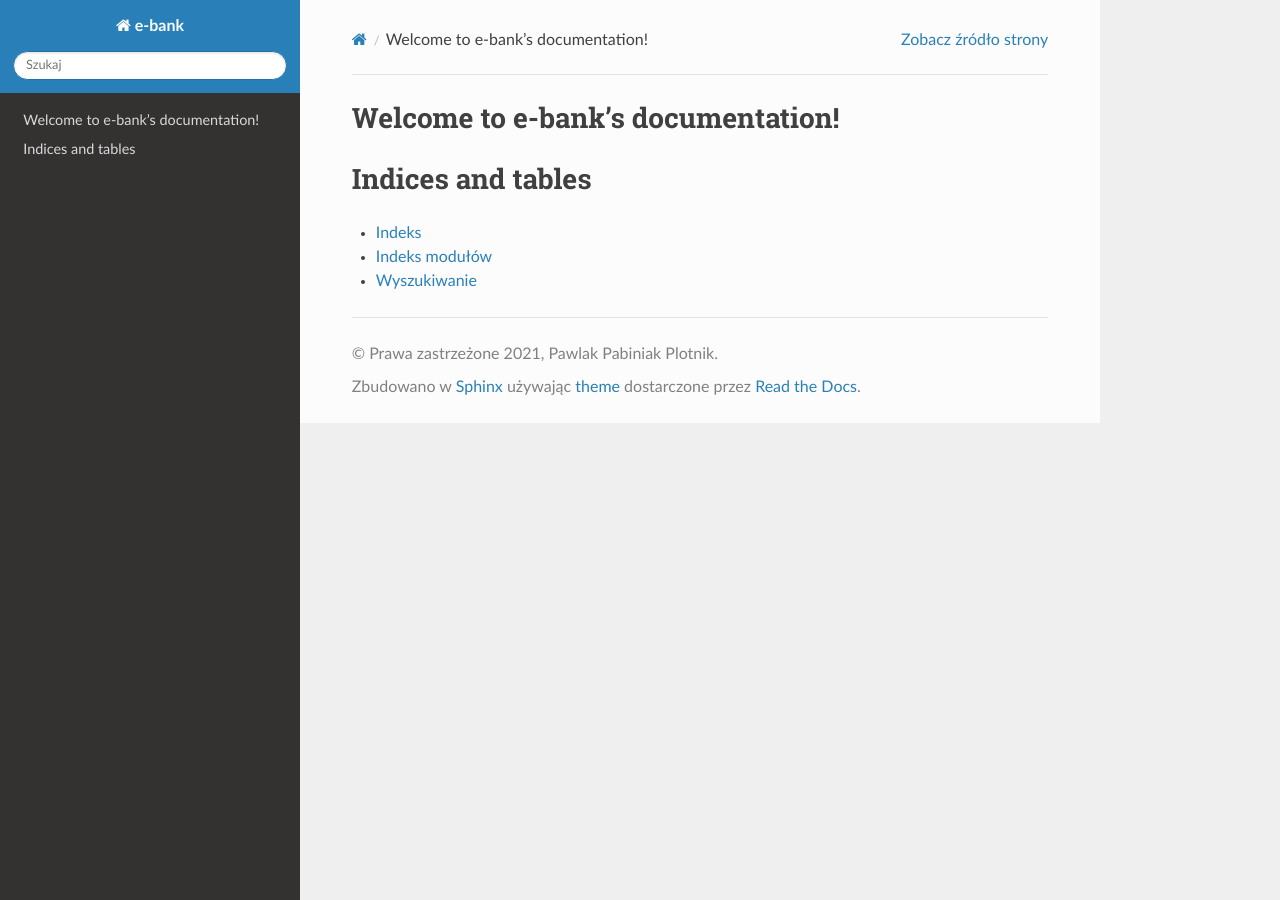
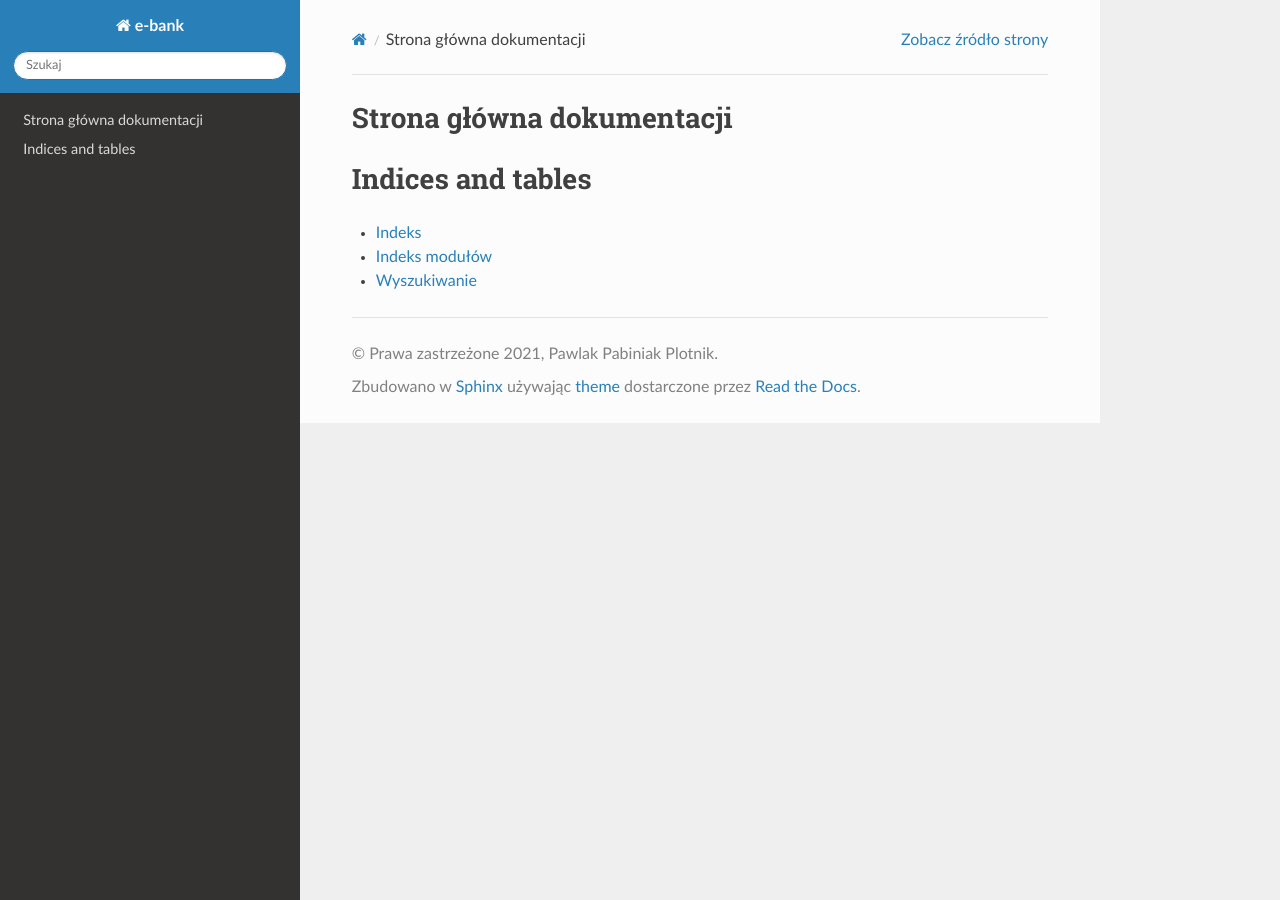
Before and after one commit to antooni/e-bank, a Sphinx documentation site: the page built from docs/source/index.rst, in a window 1280 px wide. Built offline with Sphinx 7.4.7 and the Read the Docs theme 2.0.0, drawn with Linux system fonts in a browser that asks for light colours.

Commit message:
Zmienilem tytul dokumentacji

```diff
--- a/docs/source/index.rst
+++ b/docs/source/index.rst
@@ -3,7 +3,7 @@
    You can adapt this file completely to your liking, but it should at least
    contain the root `toctree` directive.
 
-Welcome to e-bank's documentation!
+Strona główna dokumentacji
 ==================================
 
 .. toctree::
```
